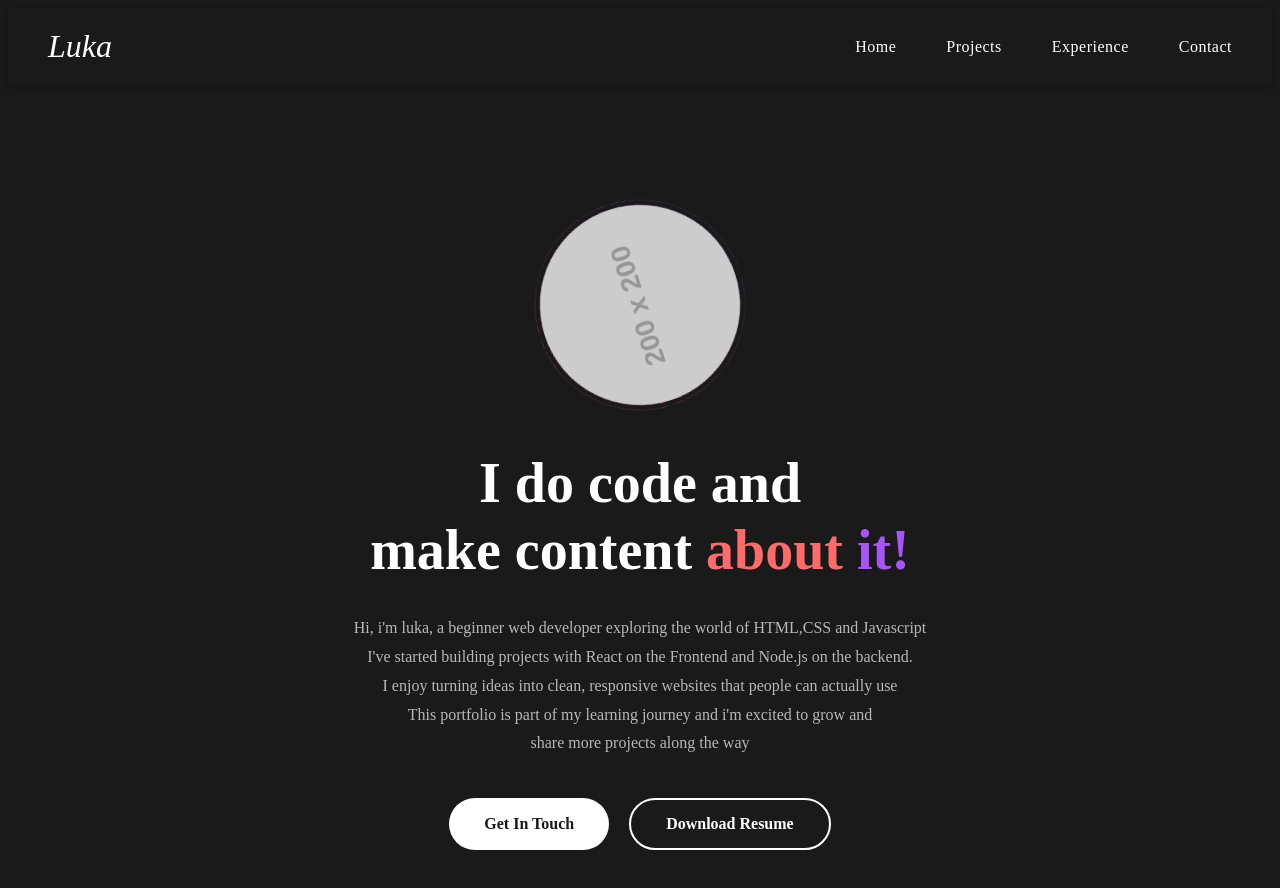
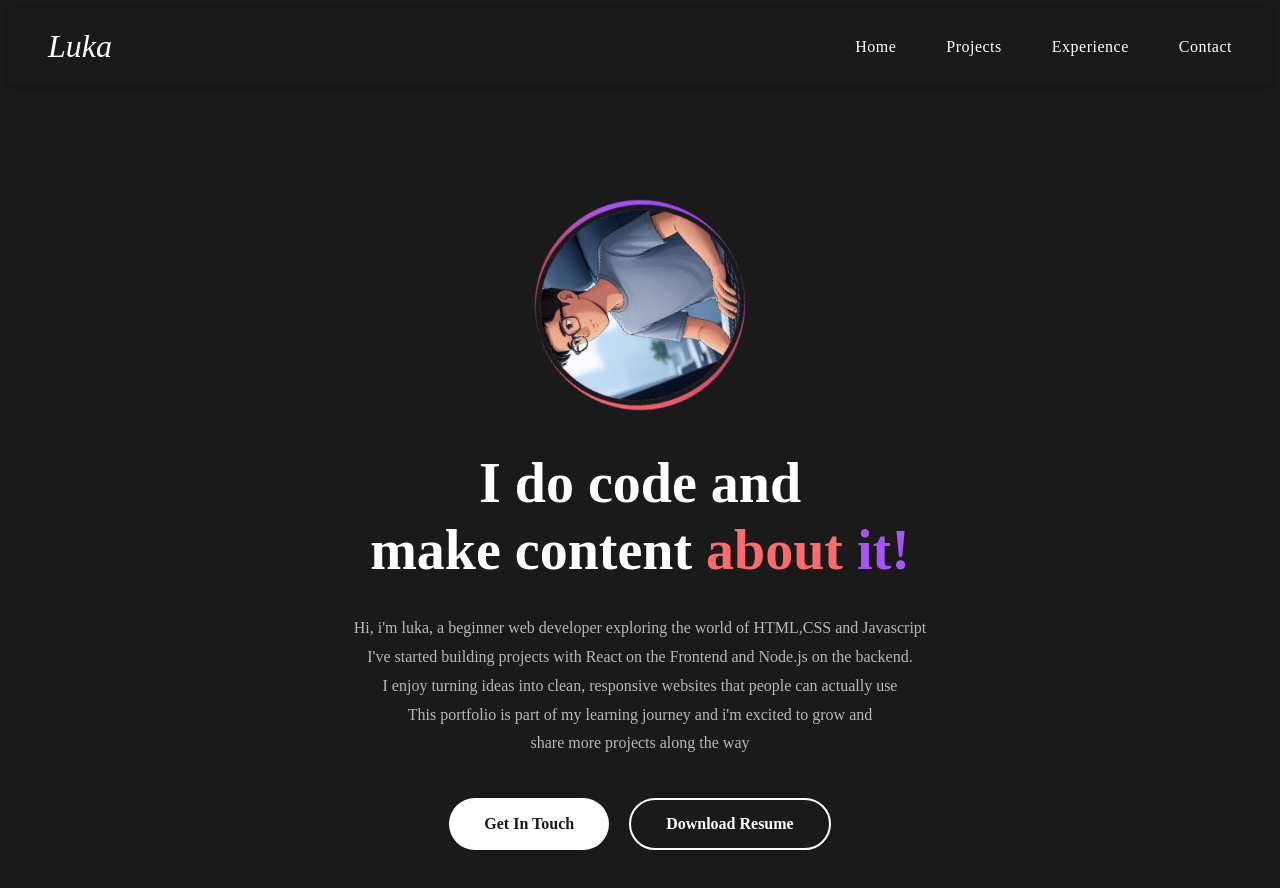
Before and after one commit to chialuka112/my_portfolio, a React (Vite) app: page / in a window 1280 px wide. Shown: the top 888 px of the page. Built offline with nearby package versions, Linux system fonts and the light colour scheme.

Commit message:
updated images resume

```diff
--- a/src/Components/Home/Home.jsx
+++ b/src/Components/Home/Home.jsx
@@ -1,6 +1,7 @@
 import React from "react";
 import "./Home.css";
-
+import imag from "../../assets/grok_image_xlfuwbc.jpg"
+import Resume from "../../assets/Beginner_FullStack_Resume (1).pdf"
 const Home = () => {
   const technologies = [
     {
@@ -36,8 +37,8 @@ const Home = () => {
 
   const handleDownloadCV = () => {
     const link = document.createElement("a");
-    link.href = "/path-to-your-cv.pdf";
-    link.download = "My_CV.pdf";
+    link.href = Resume;
+    link.download = "My_resume.pdf";
     link.click();
   };
 
@@ -50,7 +51,7 @@ const Home = () => {
           <div className="profile-wrapper">
             <div className="profile-gradient-border">
               <img
-                src="https://via.placeholder.com/200"
+                src={imag}
                 alt="Profile"
                 className="profile-img"
               />
```
Also changed, not shown: src/assets/grok_image_xlfuwbc.jpg (added), 1 other file (tests, documents, lock files or other folders).
